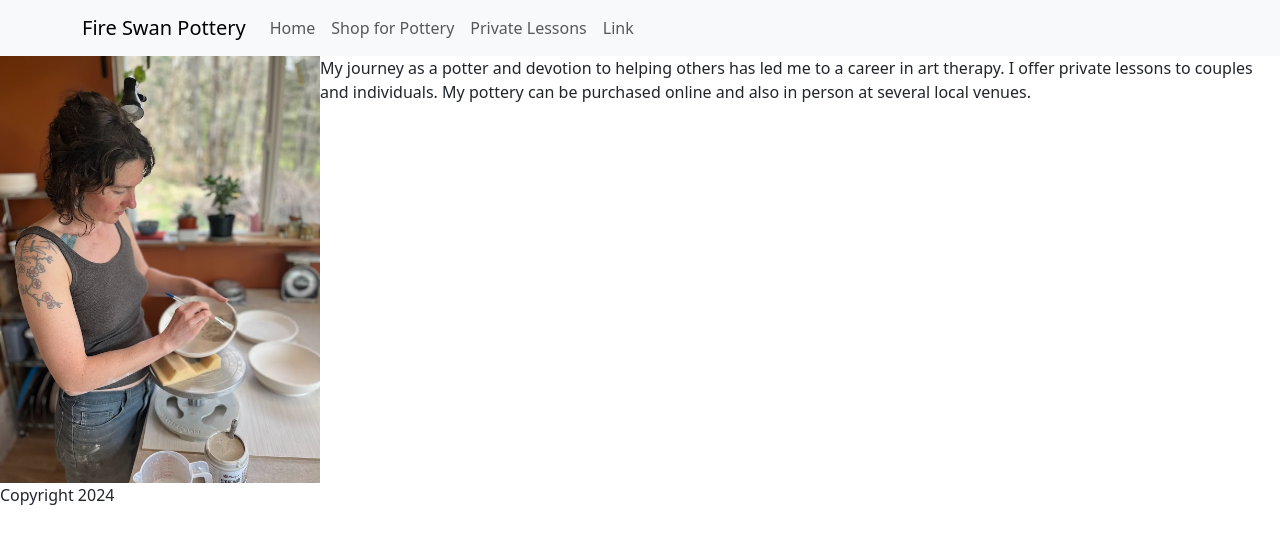
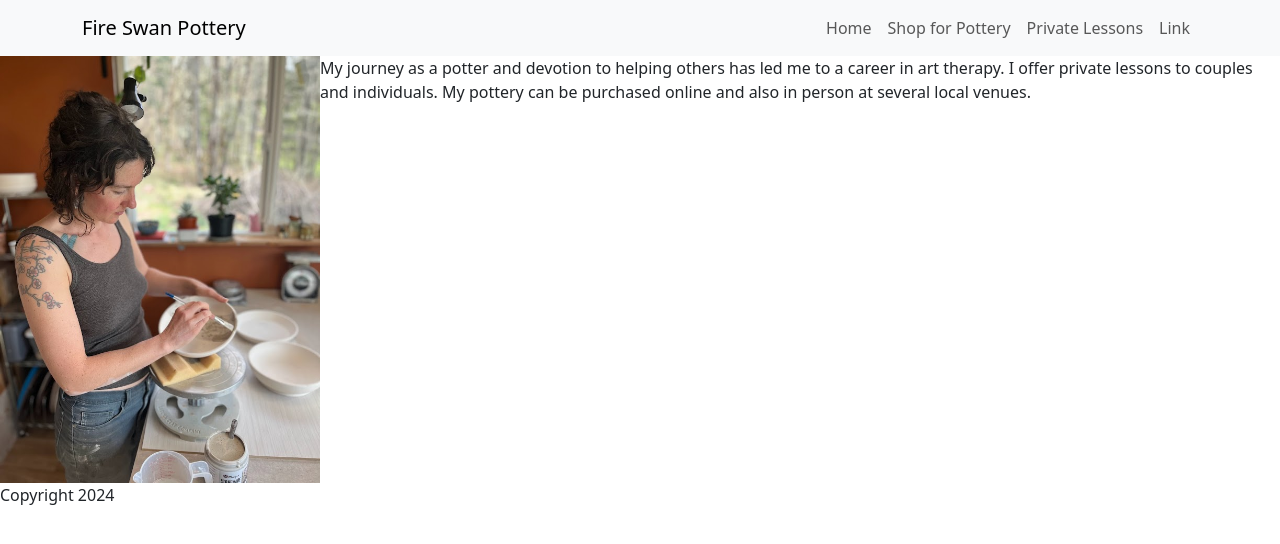
Before and after one commit to matthewdillender/react-e-commerce, a React (Vite) app: page / in a window 1280 px wide. Shown: the top 544 px of the page. Built offline with nearby package versions, Linux system fonts and the light colour scheme.

Commit message:
add cards

```diff
--- a/package.json
+++ b/package.json
@@ -11,9 +11,10 @@
   },
   "dependencies": {
     "axios": "^1.7.2",
-    "bootstrap": "^5.3.0-alpha1",
+    "bootstrap": "^5.3.3",
     "prop-types": "^15.8.1",
     "react": "^18.2.0",
+    "react-bootstrap": "^2.10.2",
     "react-dom": "^18.2.0",
     "react-router-dom": "^6.23.1"
   },
--- a/src/App.jsx
+++ b/src/App.jsx
@@ -1,3 +1,5 @@
+import "bootstrap/dist/css/bootstrap.min.css";
+
 import React from "react";
 import { BrowserRouter as Router, Routes, Route } from "react-router-dom";
 import { Header } from "./components/Header";
--- a/src/components/Header.jsx
+++ b/src/components/Header.jsx
@@ -9,40 +9,19 @@ export function Header() {
           <Link className="navbar-brand" to="/">
             Fire Swan Pottery
           </Link>
-          <button
-            className="navbar-toggler"
-            type="button"
-            data-bs-toggle="collapse"
-            data-bs-target="#navbarSupportedContent"
-            aria-controls="navbarSupportedContent"
-            aria-expanded="false"
-            aria-label="Toggle navigation"
-          >
-            <span className="navbar-toggler-icon"></span>
-          </button>
-          <div className="collapse navbar-collapse" id="navbarSupportedContent">
-            <ul className="navbar-nav me-auto mb-2 mb-lg-0">
-              <li className="nav-item">
+          <div className="navbar-nav ml-auto">
             <Link className="nav-link" to="/">
               Home
             </Link>
-              </li>
-              <li className="nav-item">
             <Link className="nav-link" to="/products">
               Shop for Pottery
             </Link>
-              </li>
-              <li className="nav-item">
             <a className="nav-link" href="#">
               Private Lessons
             </a>
-              </li>
-              <li className="nav-item">
             <a className="nav-link" href="#">
               Link
             </a>
-              </li>
-            </ul>
           </div>
         </div>
       </nav>
--- a/src/components/ProductListing.jsx
+++ b/src/components/ProductListing.jsx
@@ -1,6 +1,6 @@
-// ProductListing.jsx
 import React, { useState, useEffect } from "react";
 import axios from "axios";
+import { Card, Button, Row, Col } from "react-bootstrap";
 
 export function ProductListing() {
   const [products, setProducts] = useState([]);
@@ -20,18 +20,23 @@ export function ProductListing() {
   }, []);
 
   return (
-    <div>
+    <div className="container">
       <h2>Product Listing</h2>
-      <ul>
+      <Row>
         {products.map((product) => (
-          <li key={product.id}>
-            <h3>{product.name}</h3>
-            <p>{product.description}</p>
-            <p>Price: ${product.price}</p>
-            {/* Add more product details as needed */}
-          </li>
+          <Col key={product.id} md={4}>
+            <Card className="mb-4" style={{ width: "18rem" }}>
+              <Card.Img variant="top" src={product.image} />
+              <Card.Body>
+                <Card.Title>{product.name}</Card.Title>
+                <Card.Text>{product.description}</Card.Text>
+                <p>Price: ${product.price}</p>
+                <Button variant="primary">View Details</Button>
+              </Card.Body>
+            </Card>
+          </Col>
         ))}
-      </ul>
+      </Row>
     </div>
   );
 }
```
Also changed, not shown: 1 other file (tests, documents, lock files or other folders). Lines whose indentation alone changed are shown as unchanged.
